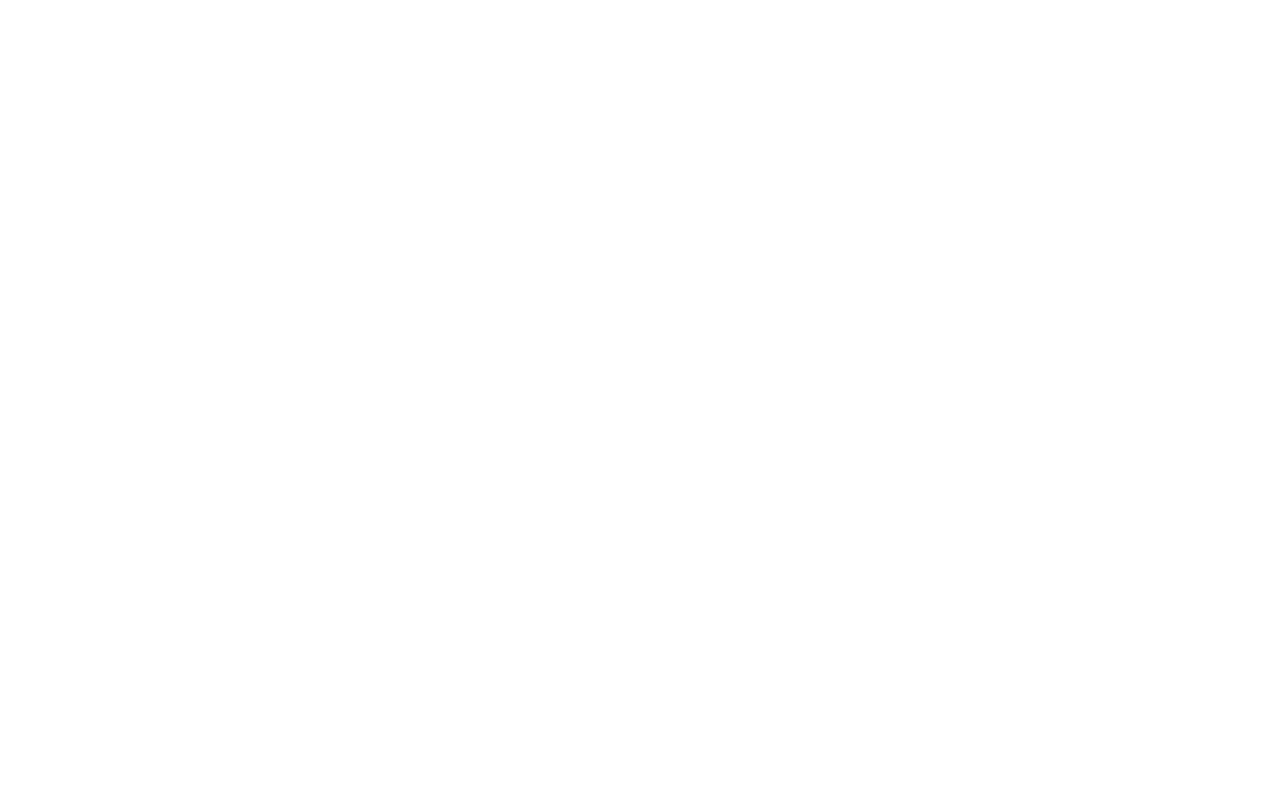
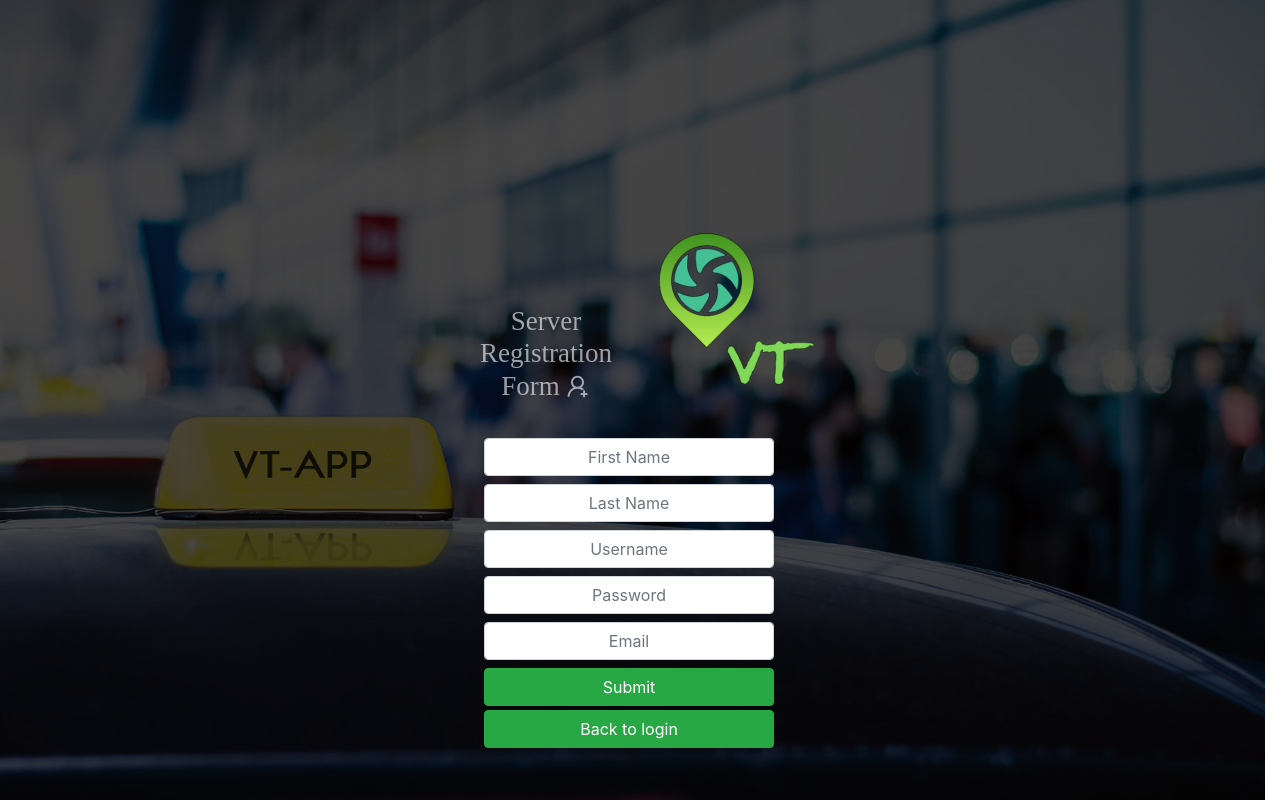
Before and after one commit to fitim63/Taxi-Tracker_frontend, a React (Create React App) app: page /register in a window 1280 px wide. Built offline with nearby package versions, Linux system fonts and the light colour scheme.

Commit message:
styling changes

```diff
--- a/package.json
+++ b/package.json
@@ -16,6 +16,7 @@
     "react-dom": "^16.13.0",
     "react-facebook-login": "^4.1.1",
     "react-google-login": "^5.1.1",
+    "react-icons": "^3.10.0",
     "react-leaflet": "^2.6.1",
     "react-loader-spinner": "^3.1.14",
     "react-router-dom": "^5.1.2",
--- a/src/App.js
+++ b/src/App.js
@@ -4,12 +4,13 @@
 import { Route } from "react-router-dom";
 import { ProtectedRoute } from "./components/ProtectedRoute";
 import Welcome from "./components/Welcome/Welcome";
-
+import Register from "./components/Register/Register";
 const App = () => {
   return (
     <div className="loginContainer">
       <Route exact path="/" component={Welcome} />
       <Route path="/login" component={Login} />
+      <Route path="/register" component={Register} />
       <ProtectedRoute path="/home" component={home} />
     </div>
   );
--- a/src/components/CustomInput.js
+++ b/src/components/CustomInput.js
@@ -3,7 +3,7 @@
 
 const CustomInput = (field) => (
   <Form.Control
-    className="m-2"
+    className="m-1 text-center"
     type={field.type}
     placeholder={field.placeholder}
     {...field.input}
--- a/src/components/Login/Login.css
+++ b/src/components/Login/Login.css
@@ -3,6 +3,9 @@
 }
 
 .login-label {
+    text-align: start;
+    align-self: flex-end;
+    justify-content: flex-end;
     color: cadetblue;
     font-size: 20px;
     margin-top: 20px;
@@ -34,14 +37,6 @@
     background-size: cover;
 }
 
-
-.login-image {
-    width: 320px;
-    height: 300px;
-}
-.login-form {
-    opacity: 1;
-}
 .fadeInDown {
     -webkit-animation-name: fadeInDown;
     animation-name: fadeInDown;
--- a/src/components/Login/Login.js
+++ b/src/components/Login/Login.js
@@ -6,13 +6,18 @@
 import { Redirect } from "react-router-dom";
 import "react-loader-spinner/dist/loader/css/react-spinner-loader.css";
 import Loader from "react-loader-spinner";
-import { Image } from "react-bootstrap";
+import { Button, Image } from "react-bootstrap";
 import logo from "../../assets/vehicleTrackerLogo.png";
 import LoginForm from "./LoginForm";
+import { useHistory } from "react-router-dom";
+import { FaRegSmile } from "react-icons/fa";
+import { AiOutlineUser } from "react-icons/ai";
+
 const Login = (props) => {
   const dispatch = useDispatch();
   const token = useSelector((state) => state.auth.token);
   let onSubmitClicked = false;
+  const history = useHistory();
 
   const onSubmit = async (formProps) => {
     onSubmitClicked = true;
@@ -25,9 +30,15 @@
   };
 
   return (
-    <div className="row d-flex justify-content-center background-container">
-      <div className="col-md-2.5 align-self-center m-5 login-form fadeInDown">
-        <Image src={logo} className="vt-logo" />
+    <div className="row d-flex border-bottom background-container">
+      <div className="col-md-1 col-md-2 col-md-3 login-form fadeInDown">
+        <div className="form-header">
+          <h2 className="register-text">
+            Server Login Form
+            <AiOutlineUser className="align-self-center mb-1 ml-1" />
+          </h2>
+          <Image src={logo} className="vt-logo" />
+        </div>
         {(onSubmitClicked && (
           <Loader
             type="Puff"
@@ -48,6 +59,18 @@
             />
           ))}
         <LoginForm onSubmit={onSubmit} />
+        <Button
+          className="btn m-1 btn-success btn-block"
+          type="button"
+          onClick={() => {
+            history.push("/register");
+          }}
+        >
+          Register
+        </Button>
+        <h2 className="login-label">
+          You must login to access this app.. <FaRegSmile />
+        </h2>
       </div>
     </div>
   );
--- a/src/components/Login/LoginForm.js
+++ b/src/components/Login/LoginForm.js
@@ -1,12 +1,10 @@
 import React from "react";
 import { Field, reduxForm } from "redux-form";
 import CustomInput from "../CustomInput";
-import { Button } from "react-bootstrap";
 
 const LoginForm = (props) => {
   const { handleSubmit, onSubmit } = props;
   return (
-    <div className="container">
     <form onSubmit={handleSubmit(onSubmit)}>
       <fieldset>
         <Field
@@ -24,22 +22,10 @@
           component={CustomInput}
         />
       </fieldset>
-        <button className="btn m-2 btn-success btn-block" type="submit">
+      <button className="btn m-1 btn-success btn-block" type="submit">
         Login
       </button>
     </form>
-
-      <Button
-        className="btn m-2 btn-success btn-block"
-        type="button"
-        onClick={handleSubmit(onSubmit)}
-      >
-        Register
-      </Button>
-      <h2 className="login-label text-center">
-        You must login to access this app..{" "}
-      </h2>
-    </div>
   );
 };
 
--- a/src/components/Register/Register.css
+++ b/src/components/Register/Register.css
@@ -5,9 +5,30 @@
 .login-label {
     text-align: right;
 }
+.background-container {
+    display: flex;
+    width: 100vw;
+    height: 100vh;
+    background-color: black;
+    justify-content: center;
+    align-items: center;
+}
+.background-container::before {
+    content: "";
+    position: absolute;
+    display: flex;
+    justify-content: center;
+    width: 100vw;
+    height: 100vh;
+    background-size: cover;
+    opacity: .4;
+    background: url('./../../assets/airport-transfers-page-1.png') no-repeat center center fixed;
+    -webkit-background-size: cover;
+    -moz-background-size: cover;
+    -o-background-size: cover;
+    background-size: cover;
+}
 
-
-/*Login fade css*/
 .fadeInDown {
     -webkit-animation-name: fadeInDown;
     animation-name: fadeInDown;
@@ -62,3 +83,26 @@
     -moz-animation-duration:1s;
     animation-duration:1s;
 }
+
+.form-header {
+    display: flex;
+    flex: 1;
+    justify-content: space-evenly;
+}
+.register-text {
+    flex: 0.7;
+    font-size: 27px;
+    margin-top: 100px;
+    font-weight: normal;
+    color: white;
+    align-self: center;
+    opacity: 0.6;
+    font-family: "Bahnschrift";
+    text-align: center;
+    vertical-align: center;
+}
+
+.vt-logo {
+    width: 250px;
+    height: 250px;
+}
--- a/src/components/Register/Register.js
+++ b/src/components/Register/Register.js
@@ -1,70 +1,52 @@
 import * as React from "react";
-import {Button, Container, Form} from "react-bootstrap";
-import './Register.css'
+import { Image } from "react-bootstrap";
+import "./Register.css";
+import RegisterForm from "./RegisterForm";
+import { useDispatch } from "react-redux";
+import { register } from "../../actions";
+import logo from "../../assets/vehicleTrackerLogo.png";
+import { useHistory } from "react-router-dom";
+import { AiOutlineUserAdd } from "react-icons/ai";
+import { reduxForm } from "redux-form";
 
-export default class Register extends React.Component {
-
-    state = {
-        first_name: '',
-        last_name: '',
-        username: '',
-        password: '',
-        email: ''
-    };
-
-    handleChange(event) {
-        this.setState({
-            first_name: event.target.value,
-            last_name: event.target.value,
-            username: event.target.value,
-            email: event.target.value,
-        });
-    }
-
-    render() {
-        return (
-            <div className="row d-flex justify-content-center fadeInDown">
-                <div className="col-md-3 m-5">
-                    <Form>
-                        <Form.Group controlId="formBasicPhoneNumber">
-                            <Container>
-                                <label className="text-center">Register</label>
-                            </Container>
-                            <Form.Control
-                                className="m-2"
-                                type="text"
-                                placeholder="first_name"
-                                onChange={value => this.handleChange(value)}/>
-                            <Form.Control
-                                className="m-2"
-                                type="text"
-                                placeholder="last_name"
-                                onChange={value => this.handleChange(value)}/>
-                            <Form.Control
-                                className="m-2"
-                                type="text"
-                                placeholder="username"
-                                onChange={value => this.handleChange(value)}/>
-                            <Form.Control
-                                className="m-2"
-                                type="password"
-                                placeholder="password"
-                                onChange={p => this.setState({password: p.target.value})}/>
-                            <Form.Control
-                                className="m-2"
-                                type="text"
-                                placeholder="email"
-                                onChange={value => this.handleChange(value)}/>
-                        </Form.Group>
-                    </Form>
-
-                    <Button className="btn btn-success m-2 btn-block" type="button"
-                            onClick={() => this.registerMethod}>
-                        Register
-                    </Button>
-                </div>
-
-            </div>
-        )
-    }
-}
+const Register = () => {
+  const dispatch = useDispatch();
+  const history = useHistory();
+  const onSubmit = async (formProps) => {
+    console.log("Props: ", formProps);
+    dispatch(
+      await register({
+        firstName: formProps.username,
+        lastName: formProps.lastName,
+        username: formProps.username,
+        password: formProps.password,
+        email: formProps.email,
+      })
+    );
+    history.push("/login");
+  };
+  return (
+    <div className="row d-flex justify-content-center background-container">
+      <div className="col-md-3 align-self-center  login-form fadeInDown">
+        <div className="form-header">
+          <h2 className="register-text">
+            Server Registration Form
+            <AiOutlineUserAdd className="align-self-center mb-1 ml-1" />
+          </h2>
+          <Image src={logo} className="vt-logo" />
+        </div>
+        <RegisterForm onSubmit={onSubmit} />
+        <button
+          className="btn m-1 btn-success btn-block"
+          type="button"
+          onClick={() => {
+            history.push("/login");
+          }}
+        >
+          Back to login
+        </button>
+      </div>
+    </div>
+  );
+};
+export default reduxForm({ form: "register" })(Register);
--- /dev/null
+++ b/src/components/Register/RegisterForm.js
@@ -0,0 +1,59 @@
+import React from "react";
+import { Field, reduxForm } from "redux-form";
+import CustomInput from "../CustomInput";
+
+const RegisterForm = (props) => {
+  const { handleSubmit, onSubmit } = props;
+
+  return (
+    <form onSubmit={handleSubmit(onSubmit)}>
+      <fieldset>
+        <Field
+          type="text"
+          placeholder="First Name"
+          name="firstName"
+          component={CustomInput}
+        />
+      </fieldset>
+      <fieldset>
+        <Field
+          type="text"
+          name="lastName"
+          placeholder="Last Name"
+          component={CustomInput}
+        />
+      </fieldset>
+
+      <fieldset>
+        <Field
+          type="text"
+          name="username"
+          placeholder="Username"
+          component={CustomInput}
+        />
+      </fieldset>
+
+      <fieldset>
+        <Field
+          type="password"
+          name="password"
+          placeholder="Password"
+          component={CustomInput}
+        />
+      </fieldset>
+      <fieldset>
+        <Field
+          type="text"
+          name="email"
+          placeholder="Email"
+          component={CustomInput}
+        />
+      </fieldset>
+      <button className="btn m-1 btn-success btn-block" type="submit">
+        Submit
+      </button>
+    </form>
+  );
+};
+
+export default reduxForm({ form: "register" })(RegisterForm);
```
Also changed, not shown: src/actions/authActions.js (+14 -5 lines), src/components/VehicleDetailsPopup/VehicleDetailsPopup.js (added, +7 -0 lines), src/components/VehicleDetailsPopup/VehicleDetailsPopup.css (added), 2 other files (tests, documents, lock files or other folders). Lines whose indentation alone changed are shown as unchanged.
